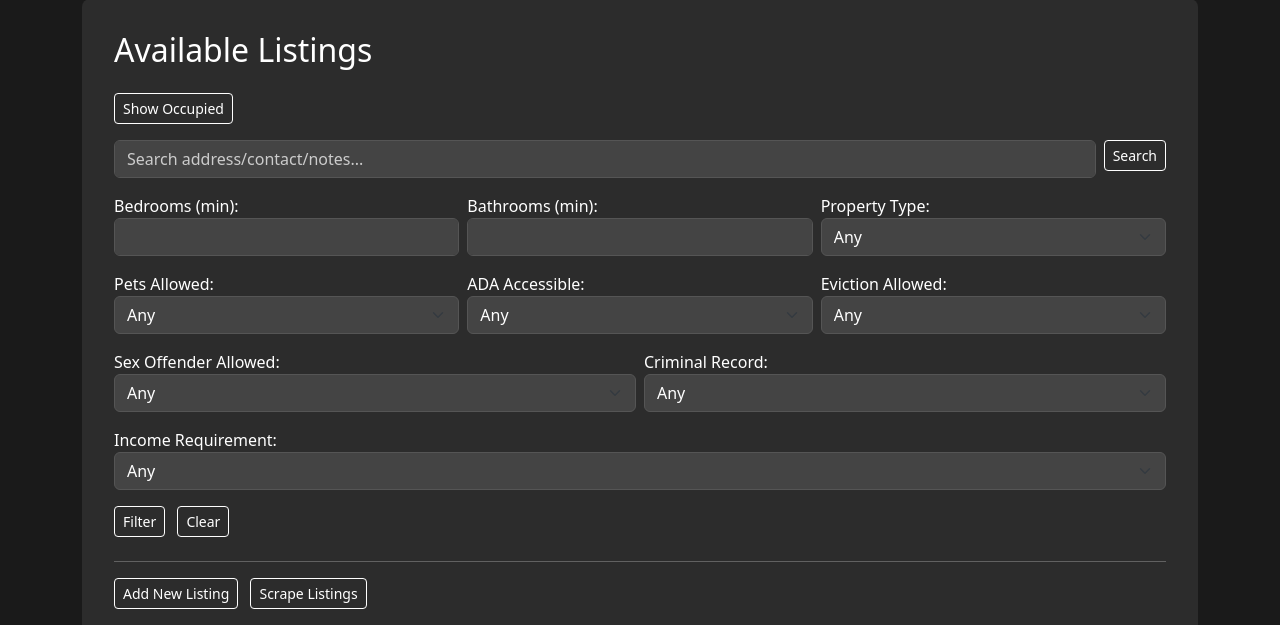
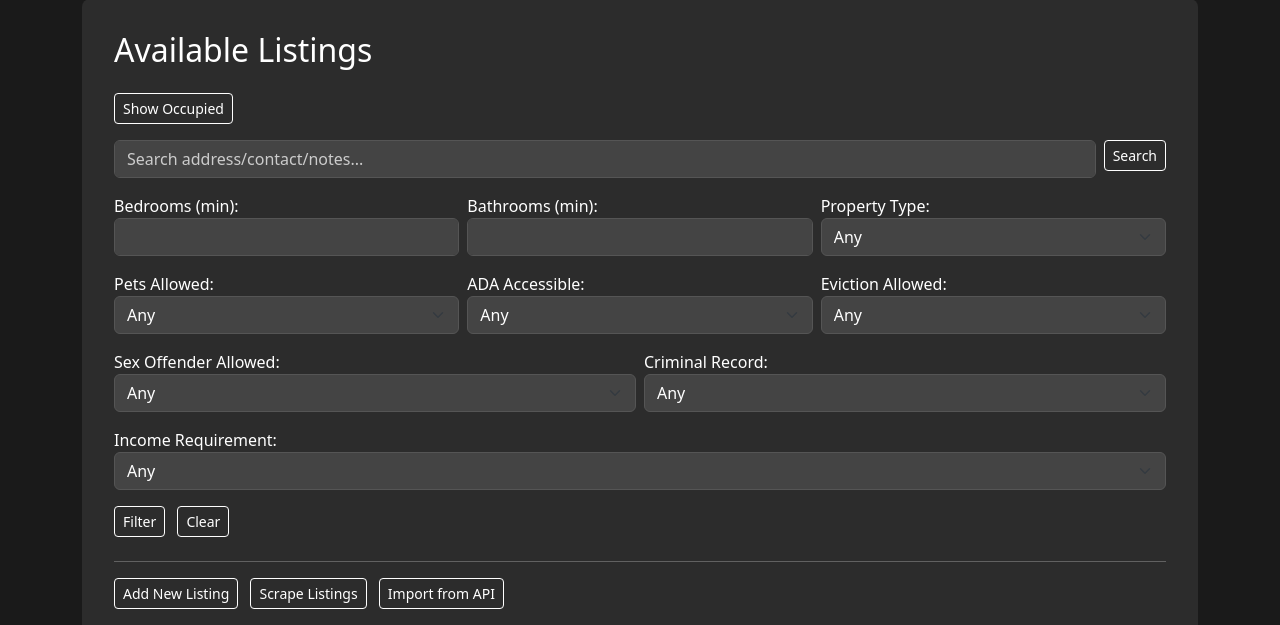
Before and after one commit to StuartLech/Hand-Up-Housing, a Django app: page / in a window 1280 px wide. Shown: the part 89-714 px from the top of the page. Run offline with Django 5.2, Linux system fonts and the light colour scheme; a user stored in the database is signed in; data comes from the database, SQL or seed files in the repository.

Commit message:
feat: add API import button (#16)

```diff
--- a/housing_app/templates/housing_app/listing_list.html
+++ b/housing_app/templates/housing_app/listing_list.html
@@ -148,6 +148,9 @@
   <a class="btn btn-outline-light btn-sm mb-3 ms-2" href="{% url 'housing_app:scrape_listings' %}">
     Scrape Listings
   </a>
+  <a class="btn btn-outline-light btn-sm mb-3 ms-2" href="{% url 'housing_app:scrape_api' %}">
+    Import from API
+  </a>
 {% endif %}
 
 <!-- Table of results (Bootstrap table dark) -->
```
